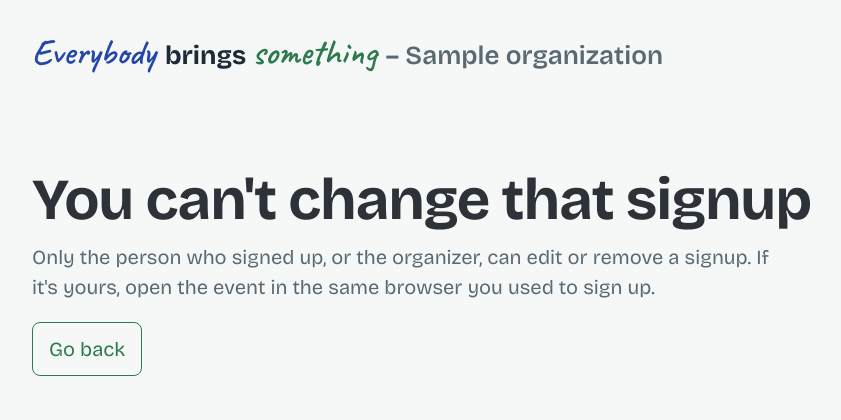
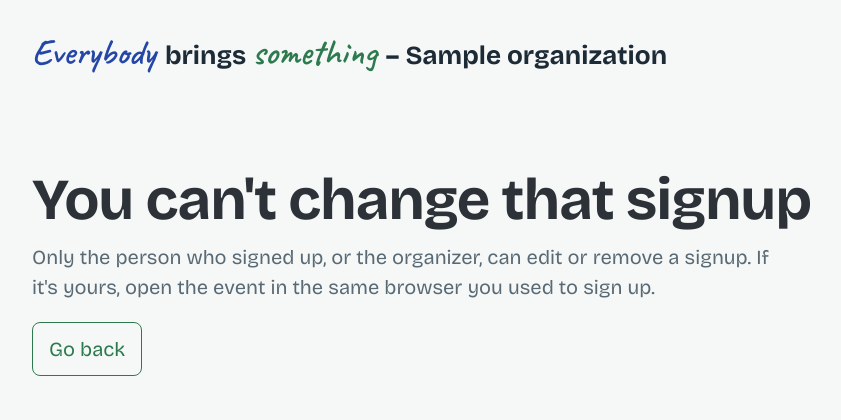
Before and after one commit to sharpchris/everybody-brings-something, a Django app: template events/templates/403.html in a window 1280 px wide. Shown: the top 420 px of the page, without its empty margins (168-1009 px from the left). Run offline with Django 5.2, Linux system fonts and the light colour scheme; the template is opened without the code that fills it: most values are stand-ins (such as "Sample title", 1, 10 or a date in 2020); parts of the project's set-up code (start-up, migrations or seed data) failed here and were passed over.

Commit message:
Style the organization name like "brings" in the wordmark
Co-Authored-By: Claude Opus 5.5 <noreply@anthropic.com>

```diff
--- a/static/css/app.css
+++ b/static/css/app.css
@@ -137,11 +137,12 @@ h2 {
 
 /* The organization: plain UI type after the wordmark, never part of the handwriting.
    On a narrow phone it wraps to its own line rather than squeezing the wordmark. */
+/* Matches "brings": same size, weight and color. */
 .site-header .org {
   display: inline-block;
-  font-size: 1.3rem;  /* same size as "brings" in the wordmark */
-  font-weight: 600;
-  color: var(--ebs-ink-soft);
+  font-size: 1.3rem;
+  font-weight: 700;
+  color: var(--ebs-ink);
 }
 
 /* "something" in green, the color of the items and the "I'll bring this" lines. */
@@ -979,9 +980,9 @@ h1 .org {
   display: block;
   margin-top: 0.35rem;
   font-size: 0.6em;
-  font-weight: 600;
+  font-weight: 700;
   letter-spacing: -0.01em;
-  color: var(--ebs-ink-soft);
+  color: var(--ebs-ink);
 }
 
 /* 404 / 403 pages */
```
